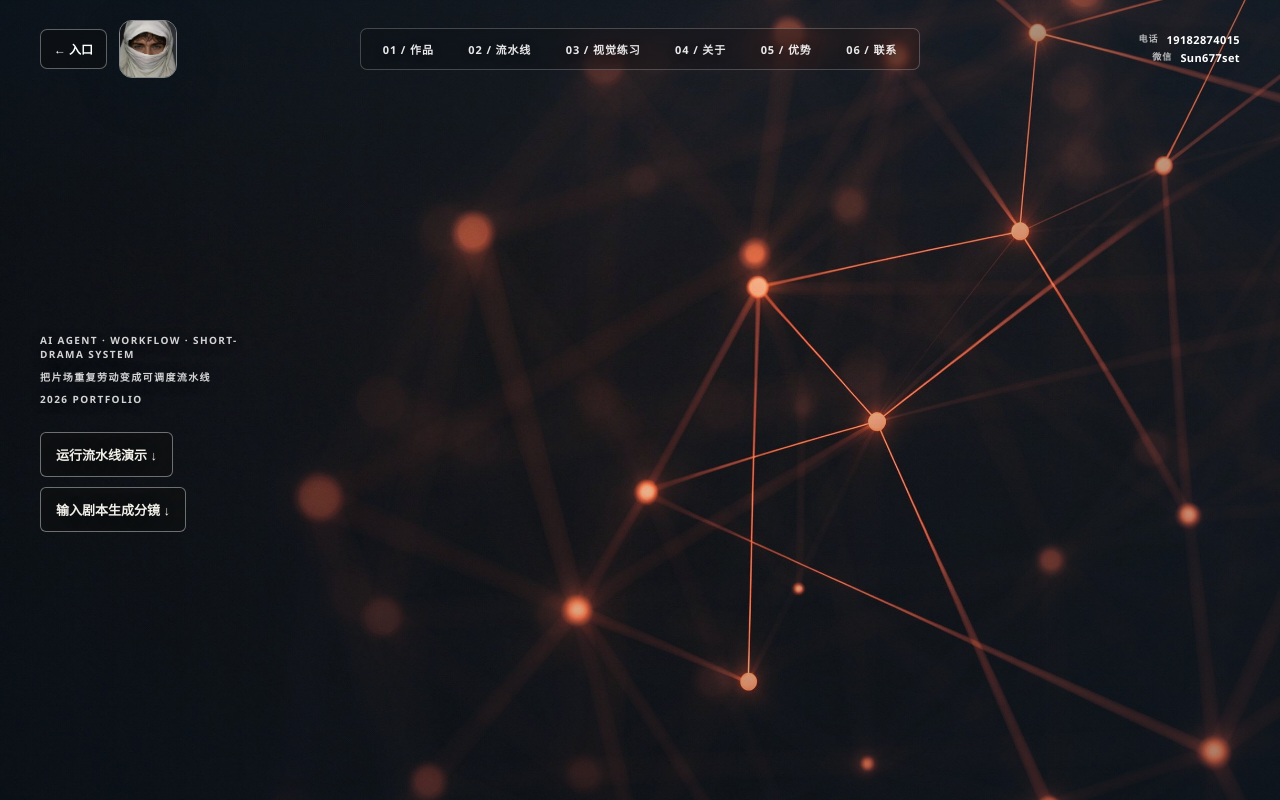
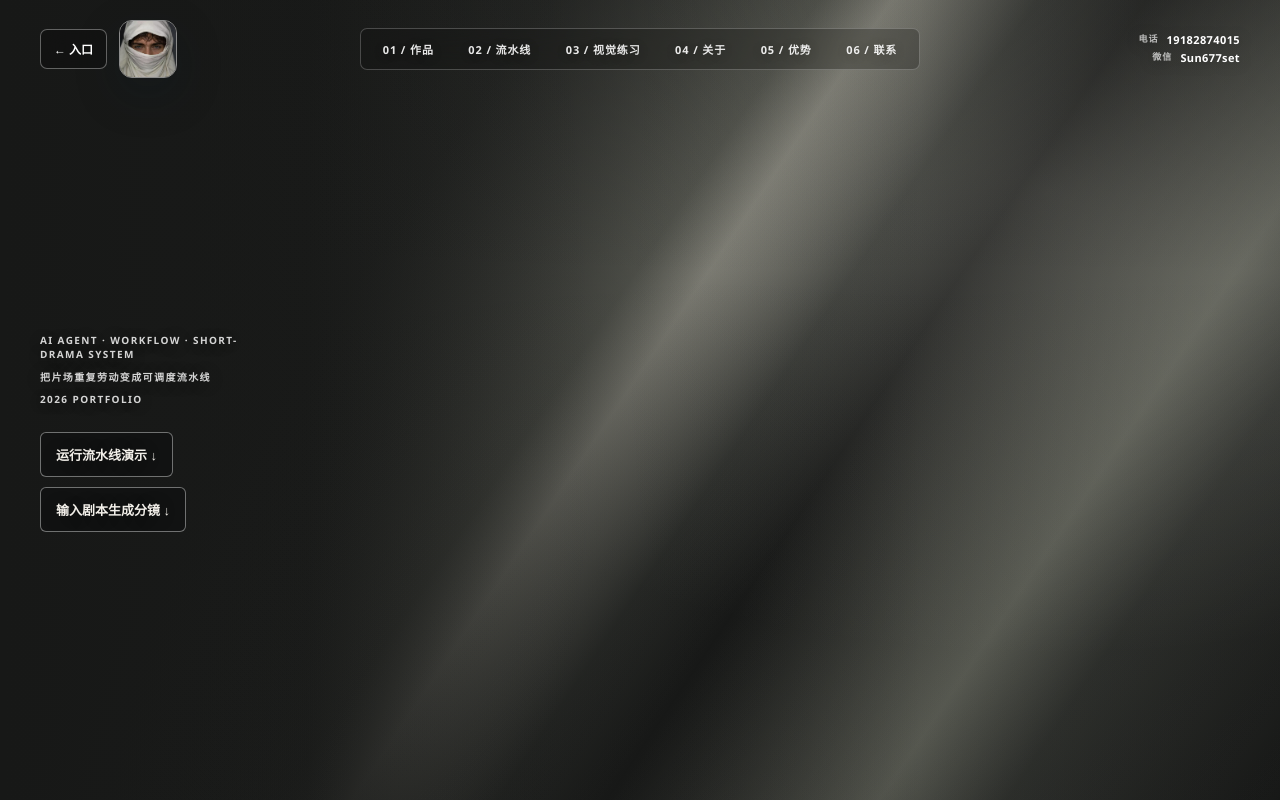
Before and after one commit to sunset377/AI-, a React (Vite) app: page / in a window 1280 px wide. Both pictures are taken after a click on the button "Agent 流水线". Shown: the top 800 px of the page. Built offline with nearby package versions, Linux system fonts and the light colour scheme; no server answers.

Commit message:
style: match workflow hero background to avatar palette

```diff
--- a/src/App.jsx
+++ b/src/App.jsx
@@ -7,12 +7,6 @@ import ScriptDemo from './components/ScriptDemo/ScriptDemo'
 import { readView, writeView } from './navigation'
 
 const assetPath = (path) => `${import.meta.env.BASE_URL}${path}`
-
-const defaultHeroWallpaper = {
-  id: 'ai-network',
-  src: assetPath('assets/hero-ai-network.jpg'),
-  position: 'center',
-}
 
 const wallpapers = [
   {
@@ -378,7 +372,6 @@ function App({ initialView }) {
     if (initialView) return initialView
     return typeof window === 'undefined' ? 'gateway' : readView(window.location)
   })
-  const [activeWallpaper, setActiveWallpaper] = useState(defaultHeroWallpaper)
   const [filter, setFilter] = useState('all')
   const [styleFilter, setStyleFilter] = useState('all')
   const [lightboxIndex, setLightboxIndex] = useState(null)
@@ -468,14 +461,7 @@ function App({ initialView }) {
   return (
     <main>
       <section className="hero" id="home" aria-label="首页">
-        <div
-          className="heroWallpaper"
-          style={{
-            backgroundImage: `url(${activeWallpaper.src})`,
-            backgroundPosition: activeWallpaper.position ?? 'center',
-          }}
-          aria-hidden="true"
-        />
+        <div className="heroWallpaper" aria-hidden="true" />
         <div className="shade" aria-hidden="true" />
 
         <header className="siteHeader">
@@ -486,8 +472,7 @@ function App({ initialView }) {
             <a
               className="brand"
               href="#home"
-              aria-label="回到首页并恢复首屏图片"
-              onClick={() => setActiveWallpaper(defaultHeroWallpaper)}
+              aria-label="回到首页"
             >
               <img
                 className="brandAvatar"
--- a/src/styles.css
+++ b/src/styles.css
@@ -73,11 +73,11 @@ video {
 
 .heroWallpaper {
   z-index: 0;
-  background-size: cover;
+  background:
+    linear-gradient(90deg, #171817 0%, rgba(23, 24, 23, 0.94) 24%, transparent 72%),
+    radial-gradient(ellipse at 82% 24%, rgba(212, 210, 199, 0.24), transparent 54%),
+    linear-gradient(124deg, #343632 30%, #696b61 45%, #aaa99c 49%, #343632 57%, #171817 63%, #696b61 78%, #343632 85%, #171817 100%);
   opacity: 1;
-  filter: saturate(1.04) contrast(1.02);
-  transform: scale(1.008);
-  transition: background-image 420ms ease, opacity 420ms ease;
 }
 
 .shade {
@@ -1315,21 +1315,20 @@ body::selection {
 }
 
 .hero {
-  background: #f7f1e5;
+  background: #171817;
   color: #fff;
 }
 
 .heroWallpaper {
   z-index: 0;
   opacity: 1;
-  filter: saturate(1.04) contrast(1.02) brightness(1.01);
 }
 
 .shade {
   z-index: 0;
   background:
-    linear-gradient(90deg, rgba(7, 27, 43, 0.16) 0%, transparent 48%, rgba(7, 27, 43, 0.2) 100%),
-    linear-gradient(180deg, rgba(7, 27, 43, 0.28) 0%, transparent 34%, rgba(7, 27, 43, 0.18) 100%);
+    linear-gradient(90deg, rgba(23, 24, 23, 0.16) 0%, transparent 48%, rgba(23, 24, 23, 0.2) 100%),
+    linear-gradient(180deg, rgba(23, 24, 23, 0.28) 0%, transparent 34%, rgba(23, 24, 23, 0.18) 100%);
 }
 
 .siteHeader {
```
